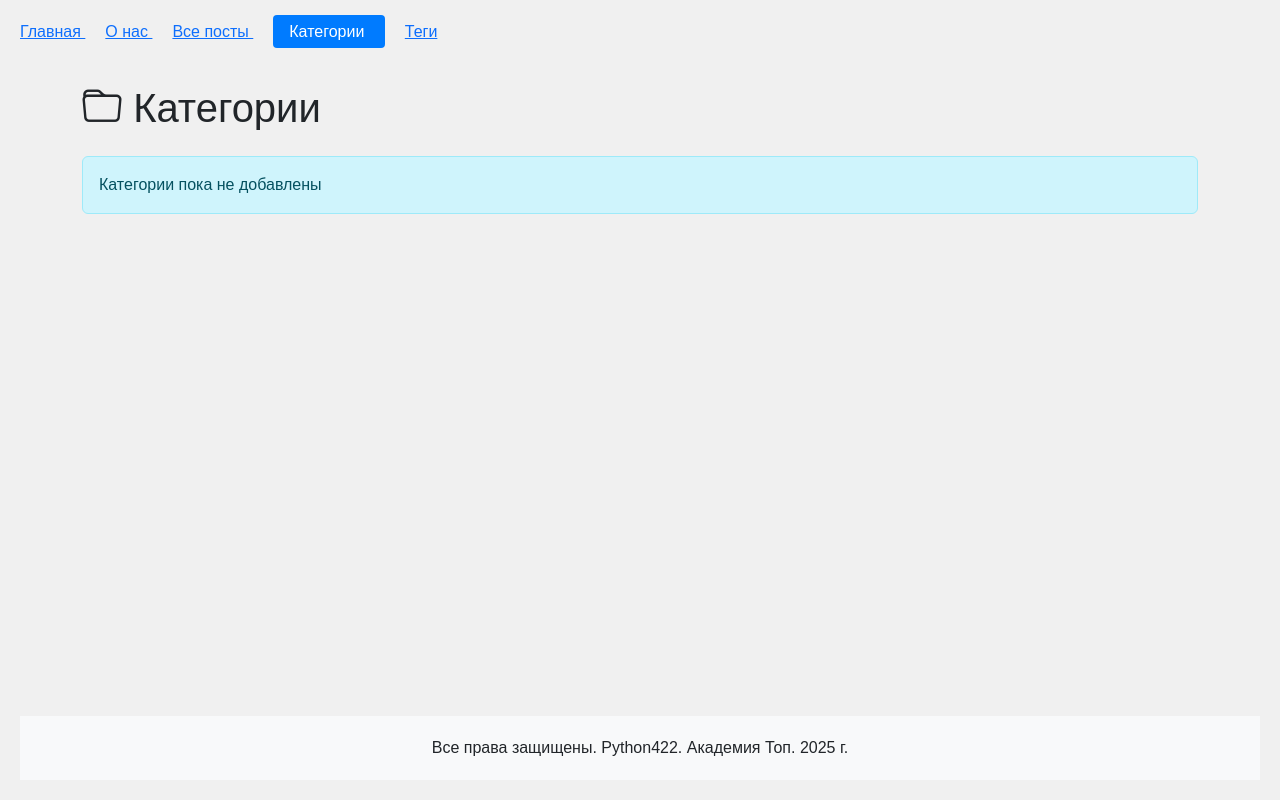
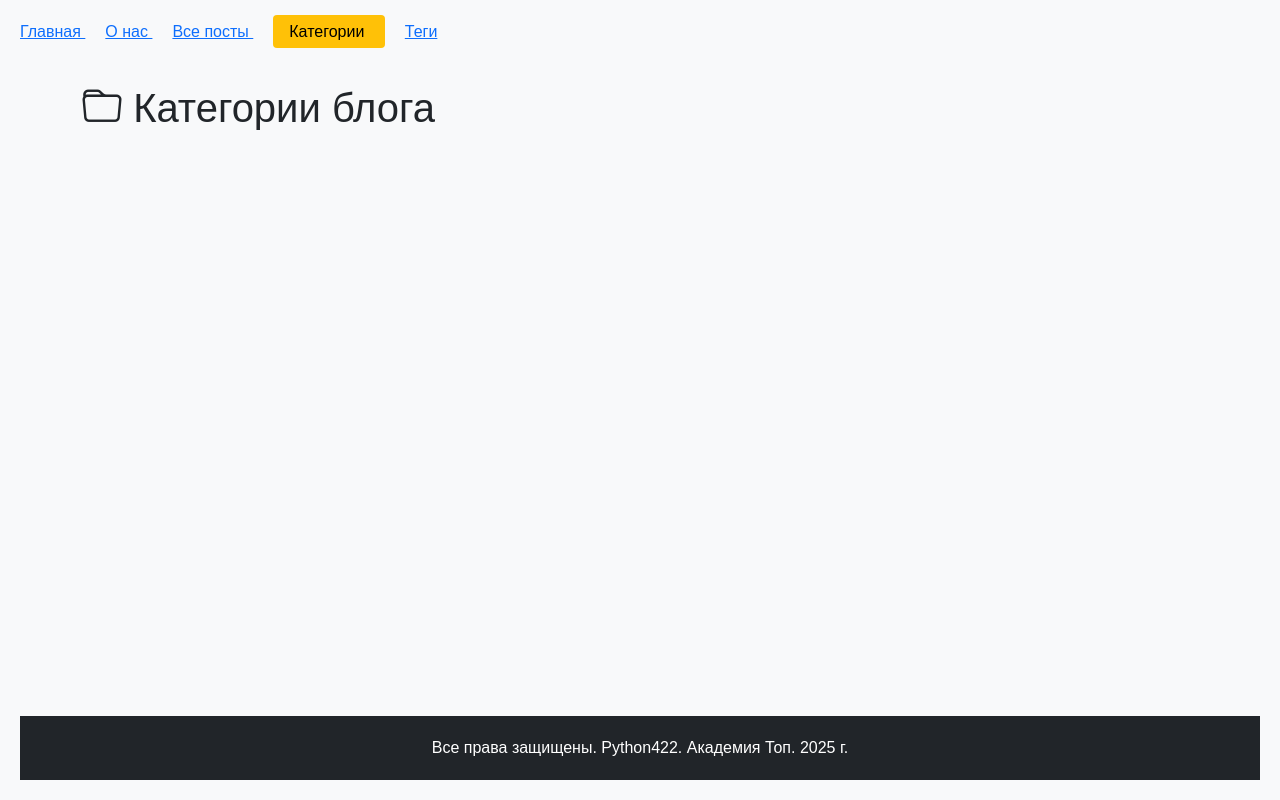
Before and after one commit to VladimirMonin/django_422, a Django app: page /posts/categories/ in a window 1280 px wide. Run offline with Django 5.2, Linux system fonts and the light colour scheme; data that the repository does not hold is empty.

Commit message:
templates: поменял цветовую гамму проекта на желтый

```diff
--- a/python_blog/templates/catalog_categories.html
+++ b/python_blog/templates/catalog_categories.html
@@ -6,27 +6,32 @@
 
 {% block content %}
 <div class="container mt-4">
-    <h1><i class="bi bi-folder"></i> Категории</h1>
-    <div class="row mt-4">
+    <div class="row mb-4">
+        <div class="col-12">
+            <h1 class="text-dark"><i class="bi bi-folder"></i> Категории блога</h1>
+        </div>
+    </div>
+
+    <div class="row row-cols-1 row-cols-md-2 row-cols-lg-3 g-4">
         {% for category in categories %}
-            <div class="col-md-4 mb-4">
-                <div class="card">
-                    <div class="card-body">
-                        <h5 class="card-title">{{ category.name }}</h5>
-                        <p class="card-text">{{ category.description }}</p>
-                        <p class="text-muted">Постов: {{ category.posts.count }}</p>
-                        <a href="{{ category.get_absolute_url }}" class="btn btn-primary">
-                            Перейти к постам
+        <div class="col">
+            <div class="card h-100 border-dark">
+                <div class="card-body">
+                    <h5 class="card-title">
+                        <i class="bi bi-folder2"></i> {{ category.name }}
+                    </h5>
+                    <p class="card-text">{{ category.description }}</p>
+                    <div class="d-flex justify-content-between align-items-center">
+                        <span class="badge bg-warning text-dark">
+                            <i class="bi bi-file-text"></i> {{ category.posts.count }} постов
+                        </span>
+                        <a href="{{ category.get_absolute_url }}" class="btn btn-warning">
+                            Перейти <i class="bi bi-arrow-right"></i>
                         </a>
                     </div>
                 </div>
             </div>
-        {% empty %}
-            <div class="col-12">
-                <div class="alert alert-info">
-                    Категории пока не добавлены
-                </div>
-            </div>
+        </div>
         {% endfor %}
     </div>
 </div>
--- a/static/css/main.css
+++ b/static/css/main.css
@@ -4,7 +4,7 @@ body {
   flex-direction: column;
   margin: 0;
   padding: 20px;
-    background-color: #f0f0f0;
+  background-color: #f8f9fa;
   font-family: Arial, sans-serif;
 }
 
@@ -16,9 +16,9 @@ footer {
   margin-top: auto;
   padding: 20px;
   text-align: center;
-    background-color: #f8f9fa;
+  background-color: #212529; /* Темный цвет BS5 */
+  color: #ffffff;
 }
-
 
 nav ul {
   list-style: none;
@@ -31,8 +31,8 @@ nav ul li {
 }
 
 .active {
-    color: #ffffff;
-    background-color: #007bff;
+  color: #000000;
+  background-color: #ffc107; /* Желтый цвет BS5 */
   padding: 8px 16px;
   border-radius: 4px;
   text-decoration: none;
```
Also changed, not shown: python_blog/templates/blog.html (+8 -11 lines), python_blog/templates/category_detail.html (+20 -13 lines), python_blog/templates/post_detail.html (+12 -9 lines), python_blog/templates/post_preview_include.html (+7 -6 lines). Lines whose indentation alone changed are shown as unchanged.
